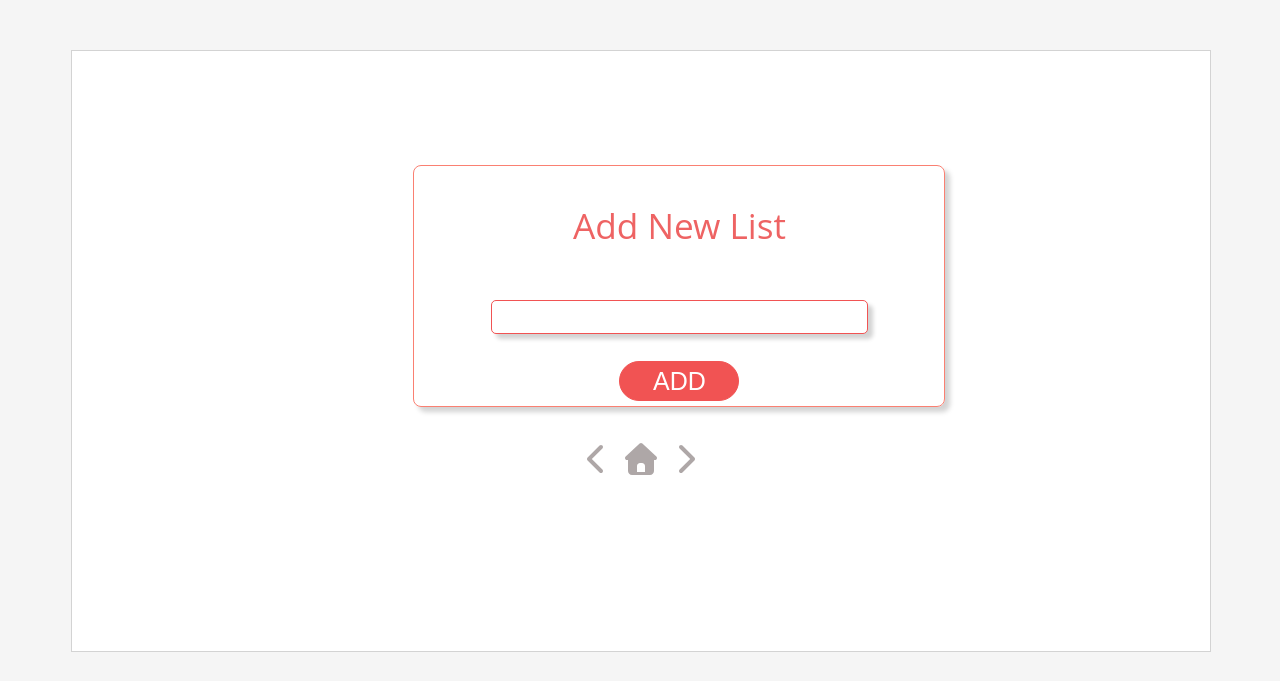
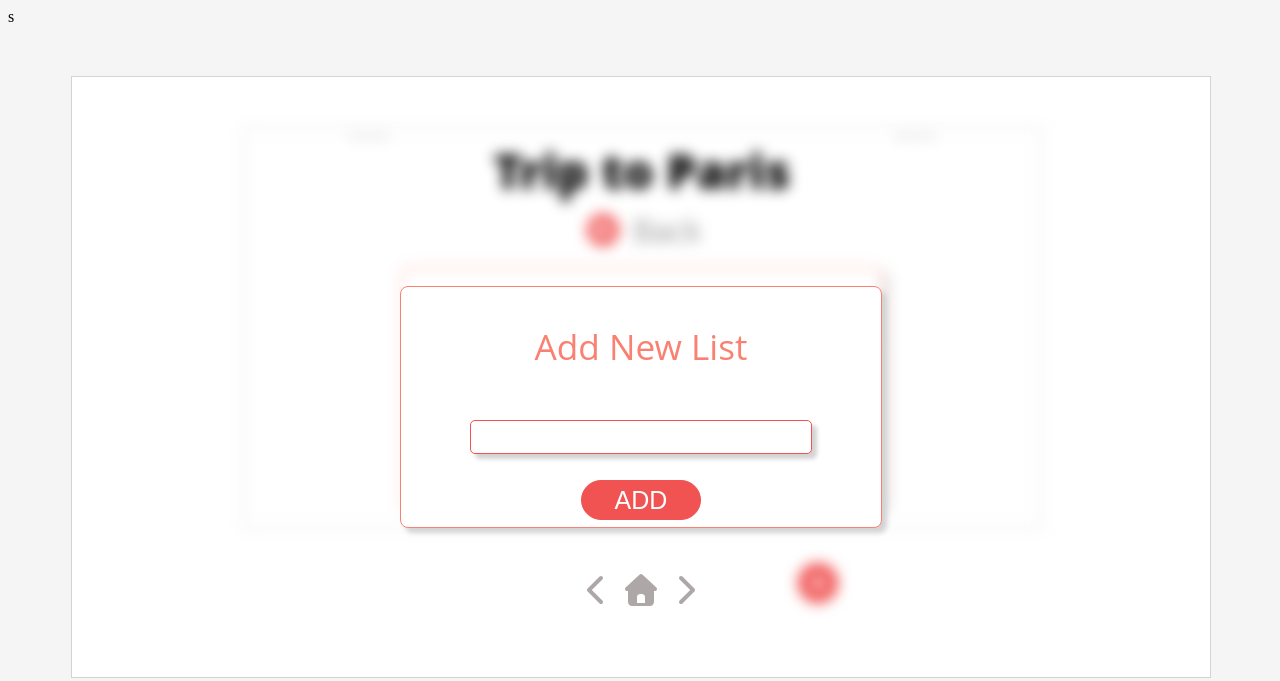
Before and after one commit to Prajwal208V/project2, a plain HTML site: page page3.html in a window 1280 px wide. Drawn offline with Linux system fonts and the light colour scheme.

Commit message:
second-changes

```diff
--- a/page3.html
+++ b/page3.html
@@ -6,21 +6,47 @@
     <meta name="viewport" content="width=device-width, initial-scale=1.0">
     <title>Document</title>
     <link rel="stylesheet" href="style.css">
-    <link rel="stylesheet" href="all.css">
+    <link rel="stylesheet" href="all.css">s
     <script src="all.js"></script>
+    <style>
+        #page2-continer{
+            width:480px;
+            height:240px;
+            color:#FA8072;
+        }
+        #page3{
+            margin-left:15%;
+        }
+        .page3-main-container{
+            margin-top: 5%;
+        }
+        #page-linker{
+            margin-top:40px;
+        }
+    </style>
 </head>
 <body>
     <div id="main-continer">
+    <div  id="page3">
+        <div  class="page2">
+            <div id="page2-header" ><hr><p>Trip to Paris</p><hr></div>
+            <div id="page2-button"><i class="fas fa-arrow-alt-circle-left" id="icon"></i><lkm>Back</lkm></div>
+            <div class="inside-continer" id="page2-continer"><br><strong >Trip to Paris</strong><br><hr><br><p>Completed Task</p><input type="checkbox" value="completed" name="pending-value" id="page2-checkbox"><lkm>Pending Task</lkm><i class="fas fa-plus-circle" id="page2-icon"></i></div>
+        </div>
+    </div>
+
+    <div  class="page3-main-container">
         <div id="page2-continer">
             <p>Add New List</p>
             <input type="text" name="place" id="input-box"><br><br>
             <input type="submit" id="submit-button" value="ADD" >
         </div>
         <div id="page-linker">
-            <a href="page1.html"><i class="fas fa-chevron-left"></i></a>
+            <a href="page2.html"><i class="fas fa-chevron-left"></i></a>
             <a href="index.html"><i class="fas fa-home"></i></a>
             <a href="index.html"><i class="fas fa-chevron-right"></i></a>
         </div>
     </div>
+    </div>
 </body>
 </html>
--- a/style.css
+++ b/style.css
@@ -56,9 +56,7 @@ div #header-titile lkm{
     box-shadow:5px 5px  0.3em lightgrey;
 
 }
-div .inside-continer p{
 
-}
 #continer2{
     margin-left:20px;
 }
@@ -93,7 +91,7 @@ div .inside-continer hr{
     height:0.00004%;
 }
 #page-linker{
-    margin-top:30px;
+    margin-top:10px;
 }
 div #page-linker a{
     color:rgba(138, 128, 128, 0.692);
@@ -114,36 +112,44 @@ div #page2-header hr{
 }
 div #page2-header p{
     font-weight:900;
-    font-size:4rem;
+    font-size:3rem;
     margin-top:10px;
-    margin-bottom:10px;;
+    margin-bottom:5px;
 }
 #icon{
     color:rgb(241, 83, 83);
-}
-#page2-button{
-    margin-top:5px;
-    margin-bottom:20px;
+    font-size:2rem;
 }
 div #page2-button lkm{
-    color:rgba(138, 128, 128, 0.692);
+    color:rgba(20, 16, 16, 0.692);
     font-weight:100;
-    font-size:2.2rem;
+    font-size:2rem;
 }
 #page2-continer{
     border:1px solid #FA8072;
     border-radius:8px;
-    width:530px;
-    height:240px;
-    color:rgba(8, 8, 8, 0.753);
+    width:430px;
+    height:340px;
     box-shadow:5px 5px  0.3em lightgrey;
-    margin-left:30%;
-    margin-top:10%;
-    color:rgb(238, 99, 99);
+    margin:auto;
+    margin-top:2%;
+    color:rgba(20, 20, 20, 0.753);
+    background-color:white;
+}
+div #page2-icon{
+    color: rgb(241, 83, 83);
+    font-size:2.5rem;
+    position:relative;
+    left:43px;
+    top:90px;
 }
 div #page2-continer p{
     font-size:2.2em;
 }
+div #page2-checkbox{
+    margin-left:20%;
+}
+
 #input-box{
     color:rgb(241, 83, 83);
     width:70%;
@@ -163,3 +169,19 @@ div #page2-continer p{
     border-radius:20px;
     font-size:25px;
 }
+
+#page3{
+    filter:blur(7px);
+    background-color:white;	;
+    border:1px solid lightgrey;
+    margin-top:50px;
+    margin-left:10%;
+    width:70%;
+    height:400px;
+    text-align:center;
+    font-family: 'Open Sans', sans-serif;
+}
+.page3-main-container{
+    position:relative;
+    bottom:300px;
+}
```
Also changed, not shown: index.html (+5 -0 lines), page1.html (+6 -1 lines), page2.html (+29 -0 lines).
